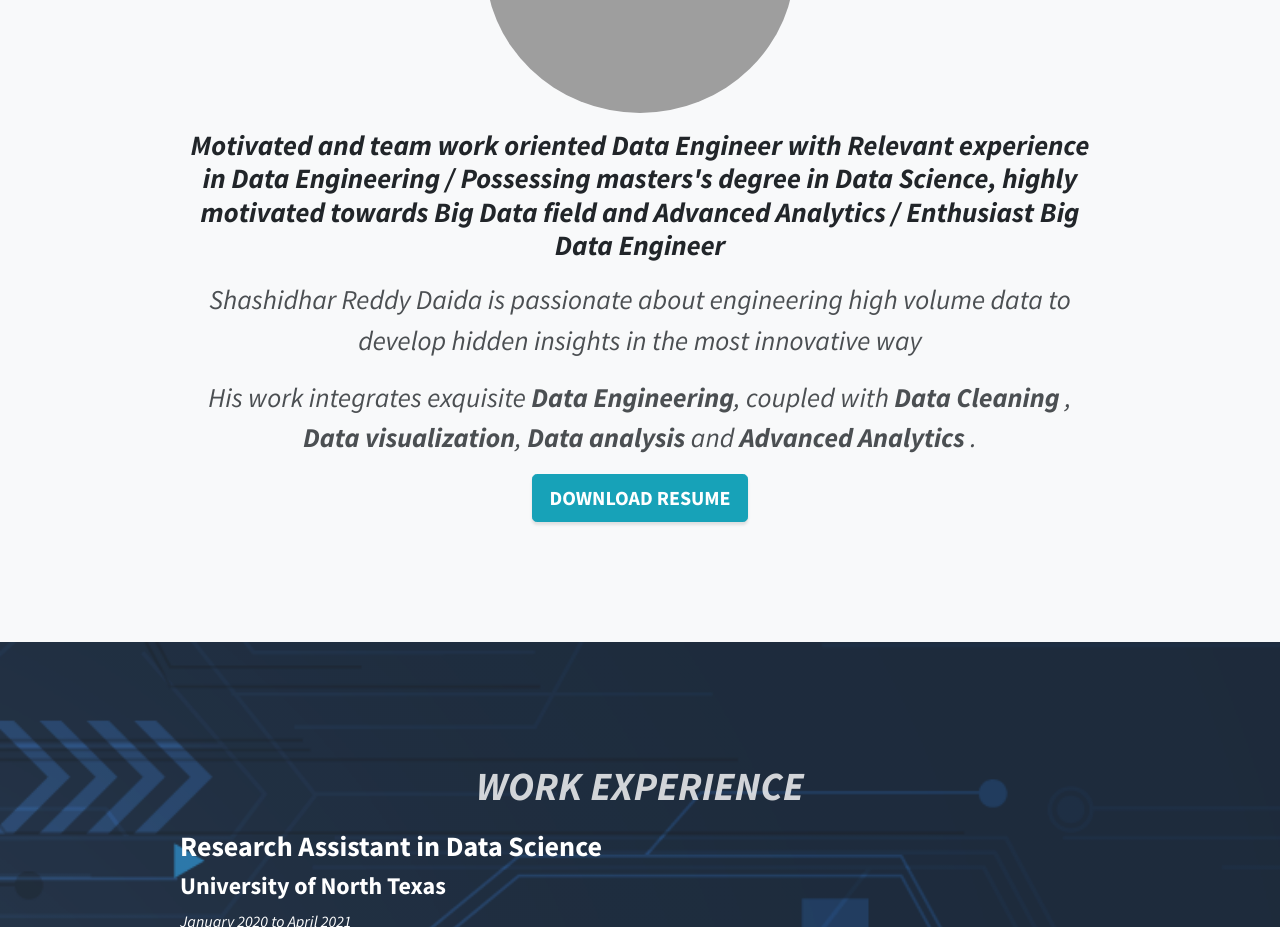
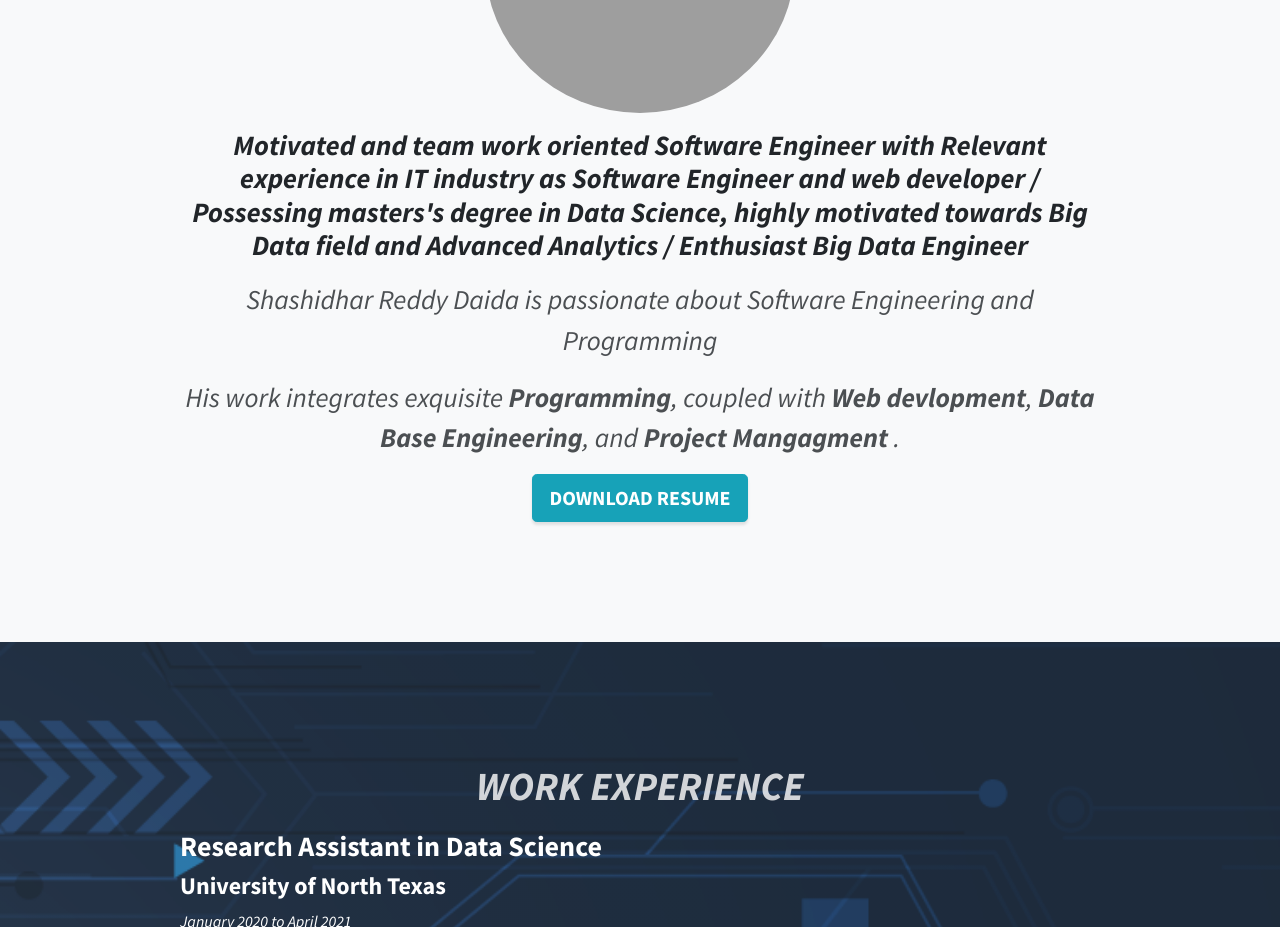
Before and after one commit to shashidhardaida/shashidhardaida.github.io, a website: page Digital-Portfolio/index.html in a window 1280 px wide. Shown: the part 1157-2084 px from the top of the page. Drawn offline with Linux system fonts and the light colour scheme; grey boxes are pictures that could not be loaded.

Commit message:
Updated Profile

```diff
--- a/Digital-Portfolio/index.html
+++ b/Digital-Portfolio/index.html
@@ -87,13 +87,13 @@
           <p></p>
           <img class="profilepic" src="img/dp1.jpg" alt="profilepic" height="300px", width="310px">
           <p></p>
-          <h3> <em>Motivated and team work oriented Data Engineer with Relevant experience in Data Engineering</b> / Possessing masters's degree in Data Science, highly motivated towards Big Data field and Advanced Analytics / Enthusiast Big Data Engineer</em> </h3>
+          <h3> <em>Motivated and team work oriented Software Engineer with Relevant experience in IT industry as Software Engineer and web developer</b> / Possessing masters's degree in Data Science, highly motivated towards Big Data field and Advanced Analytics / Enthusiast Big Data Engineer</em> </h3>
           <p> </p>
           <p></p>
           <p></p>
-          <p class="paragh"><em>Shashidhar Reddy Daida is passionate about engineering high volume data to develop hidden insights in the most innovative way</em></p>
+          <p class="paragh"><em>Shashidhar Reddy Daida is passionate about Software Engineering and Programming</em></p>
 
-          <p class="paragh"><em>His work integrates exquisite <b>Data Engineering</b>, coupled with <b>Data Cleaning </b>, <b>Data visualization</b>, <b>Data analysis</b> and <b>Advanced Analytics</b> .</em></p>
+          <p class="paragh"><em>His work integrates exquisite <b>Programming</b>, coupled with <b>Web devlopment</b>, <b>Data Base Engineering</b>, and <b>Project Mangagment</b> .</em></p>
           <!-- <p class="paragh"><em>He is thorough in exploring the big data and performing data analytics by building appropriate <b>Machine Learning</b> and <b>Deep Learning Models</b>, which can be noticed through out his work.</em></p> -->
           <a class="btn btn-info btn-lg js-scroll-trigger" href="Resume Shashidhar Reddy Daida.docx" target="_blank">DOWNLOAD RESUME</a>
         </div>
```
Also changed, not shown: Digital-Portfolio/dp1.jpg (deleted), 5 other files.
